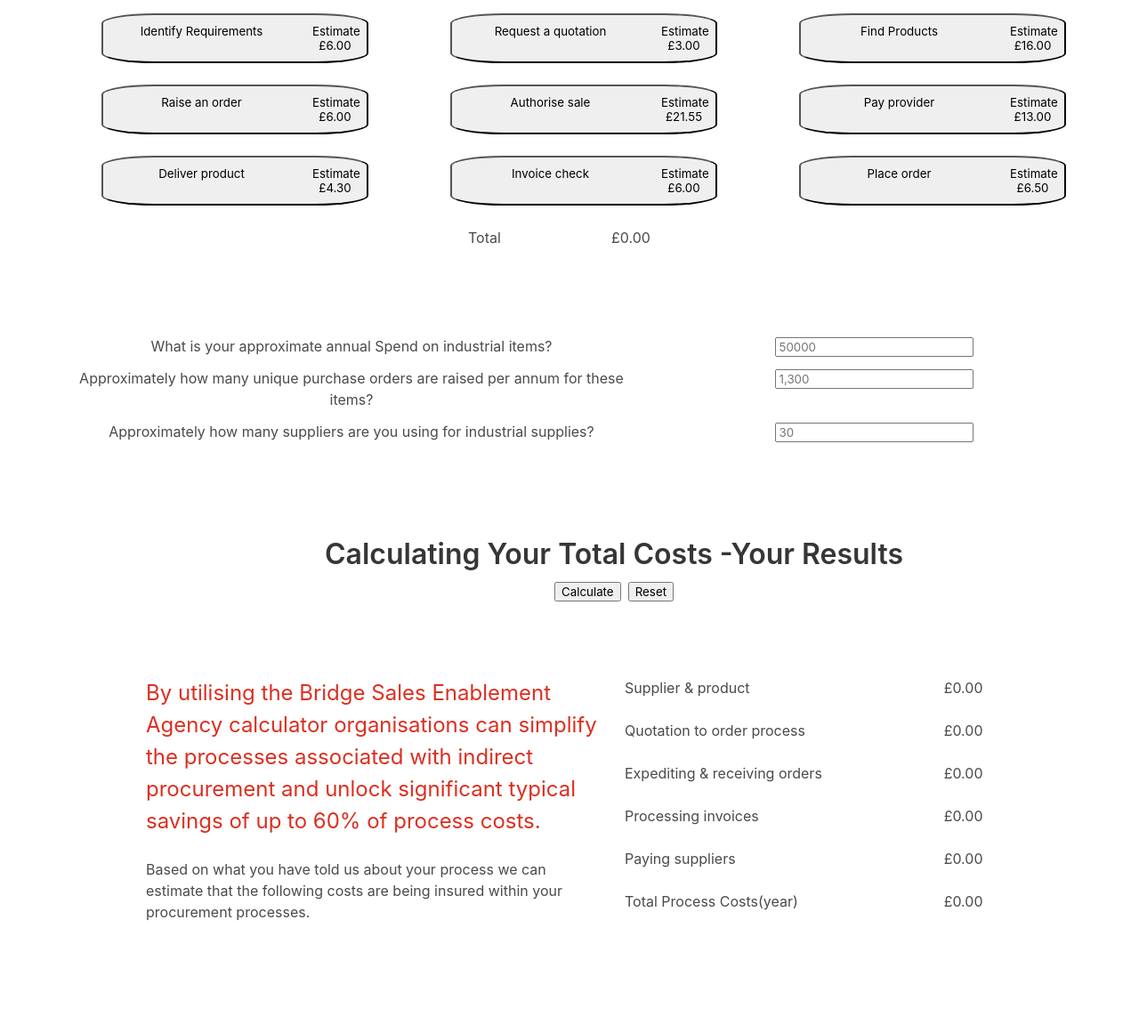
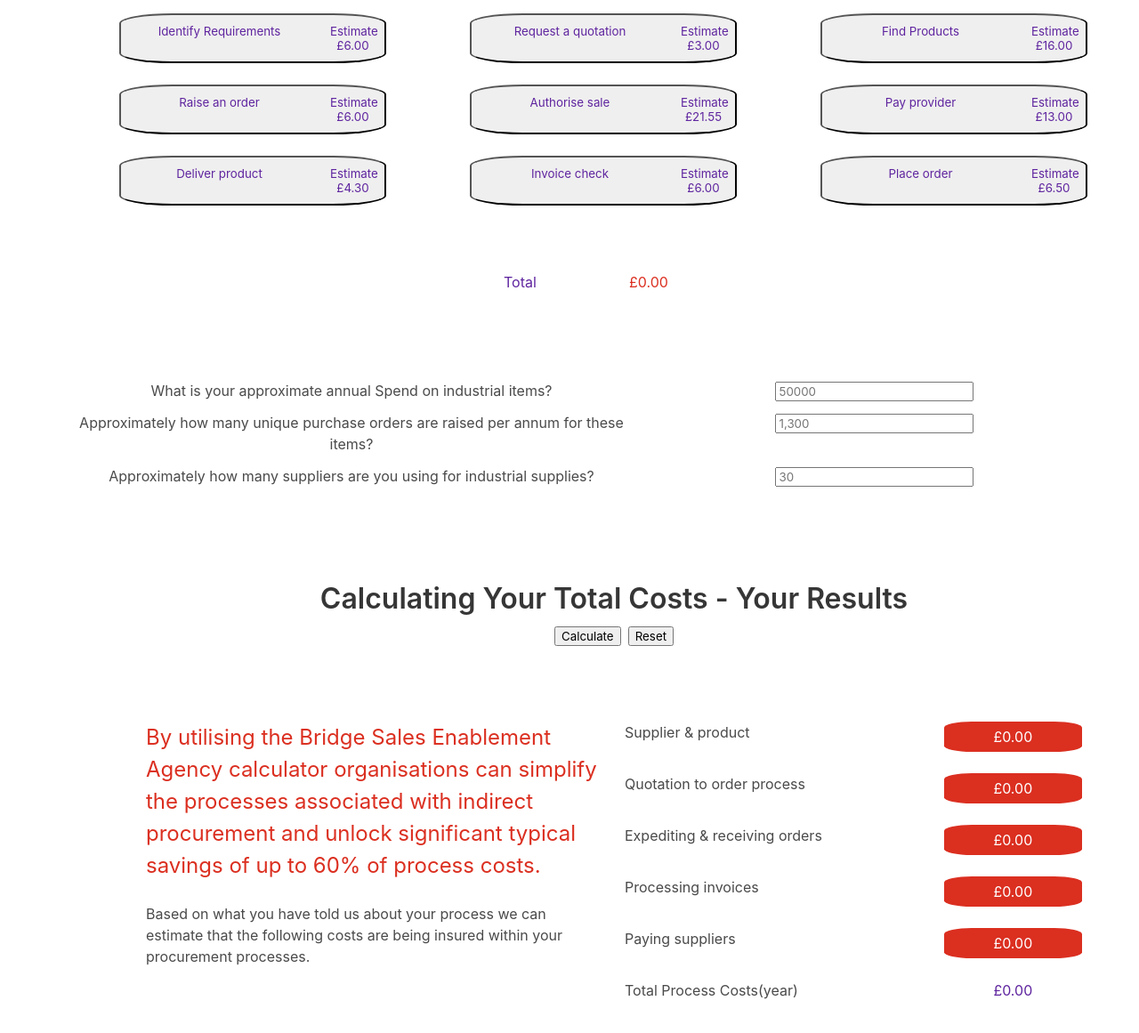
Before and after one commit to davt49/BridgeSEA, a plain HTML site: page index.html in a window 1280 px wide. Shown: the part 213-1374 px from the top of the page at 89% size. Drawn offline with nearby package versions, Linux system fonts and the light colour scheme.

Commit message:
more css

```diff
--- a/style.css
+++ b/style.css
@@ -5,18 +5,29 @@
 
 .home-button{
   padding: 10px;
-  margin-left: 50px;
+  margin-left: 70px;
   width: 300px;
   border-radius: 20%;
+  color: #5F259F;
+}
+
+.home-button:hover{
+  background-color:#5F259F;
+  color: #ffffff;
 }
 
 .totaldiv{
-  padding-left: 70px;
-  padding-bottom: 50px;;
+  padding:50px 0 50px 110px;
+  color: #5F259F;
+}
+
+#totalamount{
+  color: #DB2F20;
 }
 
 .on{
-  color:aqua;
+  background-color:#5F259F;
+  color: #ffffff;
 }
 
 .questions-page{
@@ -36,3 +47,19 @@
   padding-left: 100px;
   padding-bottom: 200px;
 }
+
+
+/* results value ids */
+#supplier_product, #quotation_order_process, #expediting_receiving_orders, #processing_invoices, #paying_suppliers{
+  padding: 5px 0;
+  margin: 0;
+  text-align: center;
+  border-radius: 20%;
+  background-color: #DB2F20;
+  color: #ffffff;
+}
+
+#total_process_costs{
+  text-align: center;
+  color:#5F259F;
+}
```
Also changed, not shown: index.html (+1 -1 lines).
